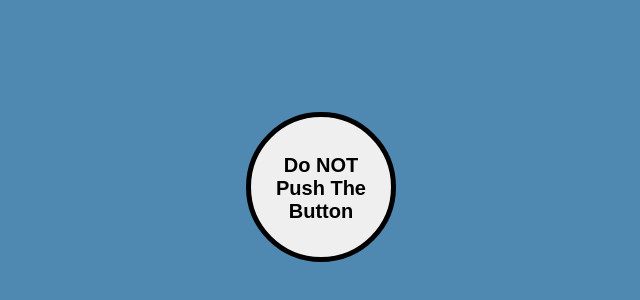
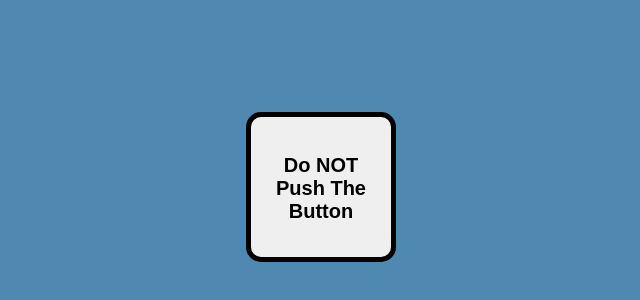
Before and after one commit to bdog72/make-it-rain, a website: page public/index.html in a window 1280 px wide. Shown: the part 296-596 px from the top of the page, without its empty margins (319-959 px from the left). Drawn offline with Linux system fonts and the light colour scheme.

Commit message:
Work complete

```diff
--- a/public/screen.css
+++ b/public/screen.css
@@ -33,7 +33,7 @@ button {
   margin-top: 400px;
   padding: 6px 6px 4px;
   border: 5px solid black;
-  border-radius: 50%;
+  border-radius: 10%;
   font-size: 20px;
   font-weight: bold;
 }
```
